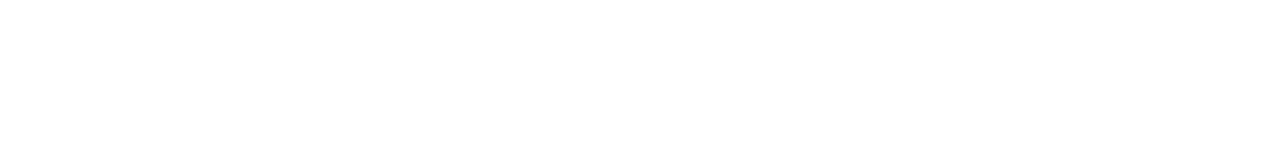
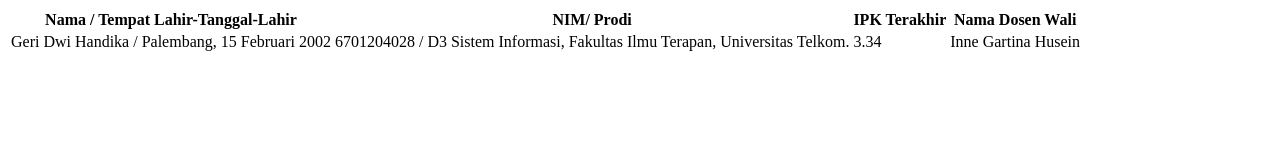
Before and after one commit to geridwihandika/6701204028-assesment1pwb, a plain HTML site: page index.html in a window 1280 px wide. Drawn offline with Linux system fonts and the light colour scheme.

Commit message:
v.1.2-6701202028

```diff
--- a/index.html
+++ b/index.html
@@ -1,12 +1,29 @@
 <!DOCTYPE html>
 <html lang="en">
+
 <head>
   <meta charset="UTF-8">
   <meta http-equiv="X-UA-Compatible" content="IE=edge">
   <meta name="viewport" content="width=device-width, initial-scale=1.0">
-  <title>Document</title>
+  <title>index Geri Dwi handika</title>
 </head>
+
 <body>
+  <table>
+    <tr>
+      <th> Nama / Tempat Lahir-Tanggal-Lahir </th>
+      <th> NIM/ Prodi </th>
+      <th> IPK Terakhir </th>
+      <th> Nama Dosen Wali </th>
+    </tr>
+    <tr>
+      <td> Geri Dwi Handika / Palembang, 15 Februari 2002</td>
+      <td> 6701204028 / D3 Sistem Informasi, Fakultas Ilmu Terapan,
+        Universitas Telkom.</td>
+      <td> 3.34 </td>
+      <td> Inne Gartina Husein </td>
+    </tr>
+  </table>
+</body>
 
-</body>
 </html>
```
